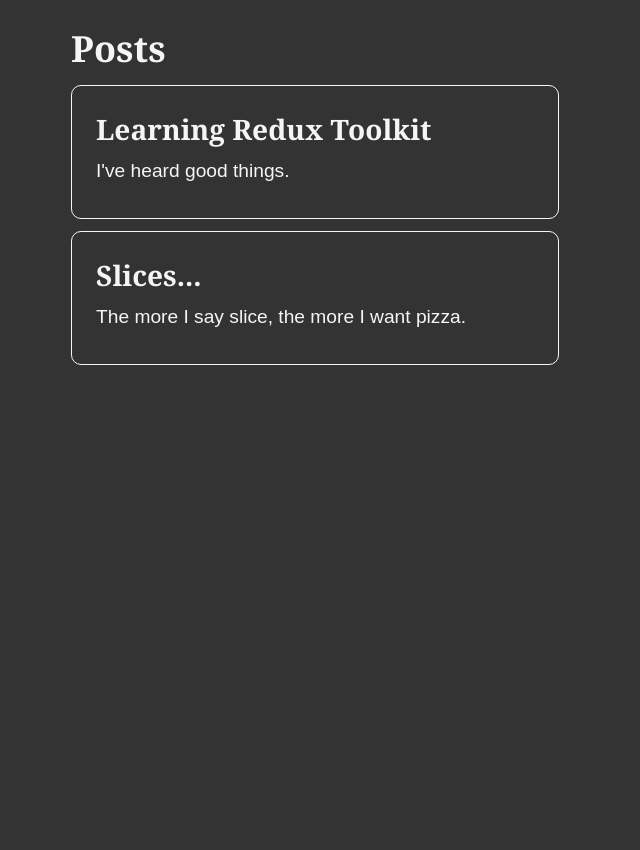
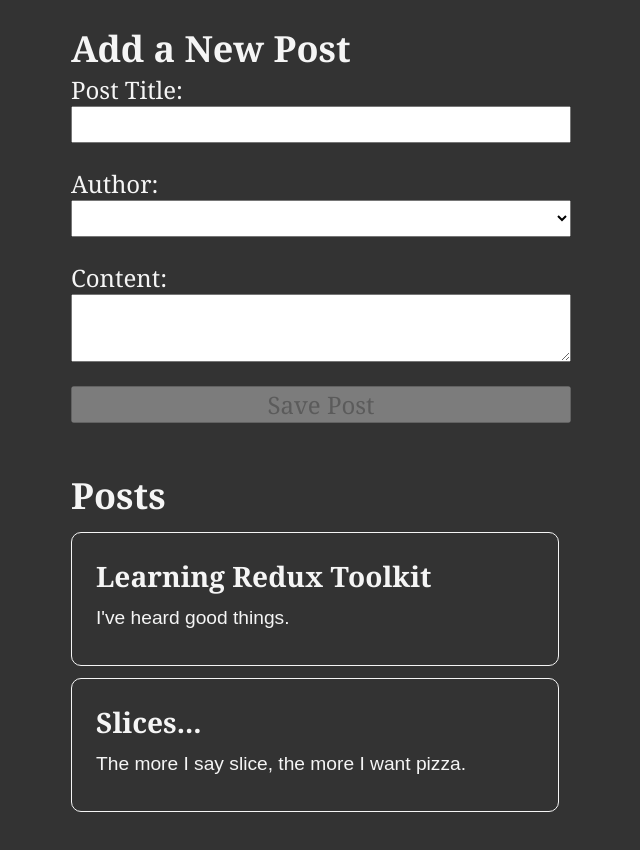
Before and after one commit to Eten-Ekata/Blog-Application-Redux, a React (Vite) app: page / in a window 1280 px wide. Shown: the top 850 px of the page, without its empty margins (319-959 px from the left). Before the commit the page ends 824 px from the top, so only its background shows below. Built offline with nearby package versions, Linux system fonts and the light colour scheme.

Commit message:
added postform and users

```diff
--- a/src/App.jsx
+++ b/src/App.jsx
@@ -1,10 +1,12 @@
 import PostsList from './features/posts/PostsList'
+import AddPostForm from './features/posts/AddPostForm'
 import './index.css'
 
 function App() {
 
   return (
     <main className='App'>
+      <AddPostForm/>
       <PostsList/>
     </main>
   )
--- a/src/app/store.js
+++ b/src/app/store.js
@@ -1,8 +1,10 @@
 import {configureStore} from '@reduxjs/toolkit';
 import postsReducer from '../features/posts/postsSlice'
+import usersReducer from '../features/users/usersSlice';
 
 export const store=configureStore({
     reducer:{
-        posts:postsReducer
+        posts:postsReducer,
+        users: usersReducer,
     }
 })
--- /dev/null
+++ b/src/features/posts/AddPostForm.jsx
@@ -0,0 +1,71 @@
+import { useState } from "react";
+import { useDispatch, useSelector } from "react-redux";
+import React from 'react'
+
+import { postAdded } from "./postsSlice";
+import { selectAllUsers } from "../users/usersSlice";
+
+const AddPostForm = () => {
+    const dispatch = useDispatch();
+
+    const [title, setTitle] = useState('')
+    const [content, setContent] = useState('')
+    const [userId, setUserId] = useState('')
+
+    const users = useSelector(selectAllUsers)
+    const onTitleChanged = e => setTitle(e.target.value)
+    const onContentChanged = e => setContent(e.target.value)
+    const onAuthorChanged = e => setUserId(e.target.value)
+
+    const onSavePostClicked = () => {
+        if (title && content) {
+            dispatch(
+                postAdded(title, content, userId)
+            )
+            setTitle('')
+            setContent('')
+        }
+    }
+
+    const canSave = Boolean(title) && Boolean(content) && Boolean(userId)
+
+    const usersOptions= users.map(user => (
+        <option key={user.id} value={user.id}>
+            {user.name}
+        </option>
+    ))
+
+    return (
+        <section>
+            <h2>Add a New Post</h2>
+            <form>
+                <label htmlFor="postTitle">Post Title:</label>
+                <input
+                    type="text"
+                    id="postTitle"
+                    name="postTitle"
+                    value={title}
+                    onChange={onTitleChanged}
+                />
+                <label htmlFor="postAuthor">Author:</label>
+                <select id="postAuthor" value={userId} onChange={onAuthorChanged}>
+                    <option value=""></option>
+                    {usersOptions}
+                </select>
+                <label htmlFor="postContent">Content:</label>
+                <textarea
+                    id="postContent"
+                    name="postContent"
+                    value={content}
+                    onChange={onContentChanged}
+                />
+                <button
+                    type="button"
+                    onClick={onSavePostClicked}
+                    disabled={!canSave}
+                >Save Post</button>
+            </form>
+        </section>
+    )
+}
+export default AddPostForm
--- a/src/features/posts/postsSlice.js
+++ b/src/features/posts/postsSlice.js
@@ -1,4 +1,4 @@
-import { createSlice } from "@reduxjs/toolkit";
+import { createSlice, nanoid } from "@reduxjs/toolkit";
 
 const initialState = [
     {
@@ -32,8 +32,27 @@
 const postsSlice = createSlice({
     name: 'posts',
     initialState,
-    reducers: {}
+    reducers: {
+        postAdded:{
+            reducer(state,action){
+            state.push(action.payload)
+        },
+        prepare(title,content, userId){
+            return {
+                payload:{
+                    id:nanoid(),
+                    title,
+                    content,
+                    userId
+                }
+            }
+        }
+
+    }
+    }
 })
 export const selectAllPosts=(state)=>state.posts;
 
+export const{postAdded} = postsSlice.actions
+
 export default postsSlice.reducer
--- /dev/null
+++ b/src/features/users/usersSlice.js
@@ -0,0 +1,17 @@
+import { createSlice } from "@reduxjs/toolkit";
+
+const initialState = [
+    { id: '0', name: 'Dude Lebowski' },
+    { id: '1', name: 'Neil Young' },
+    { id: '2', name: 'Dave Gray' },
+]
+
+const usersSlice = createSlice({
+    name: 'users',
+    initialState,
+    reducers: {}
+})
+
+export const selectAllUsers = (state) => state.users;
+
+export default usersSlice.reducer
```
